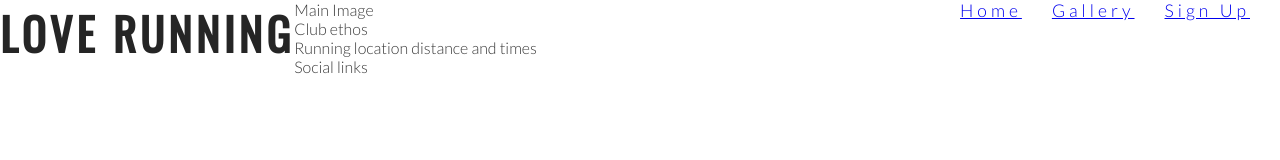
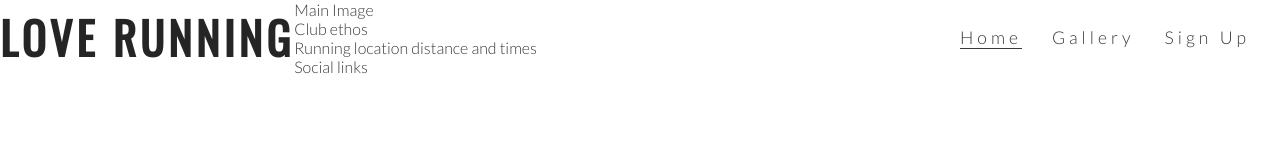
Before and after one commit to jamitag/love-running, a plain HTML site: page index.html in a window 1280 px wide. Drawn offline with nearby package versions, Linux system fonts and the light colour scheme.

Commit message:
style nav links

```diff
--- a/assets/css/style.css
+++ b/assets/css/style.css
@@ -34,9 +34,26 @@ h1, h2 {
 
 }
 
+#menu, #logo {
+    line-height: 75px;
+}
+
 #menu li {
-    list-style-type: none;
+    list-style-type: none; /* removes bullet points */
     float: right;
     margin-right: 30px;
 
 }
+
+#menu a {
+    text-decoration: none; /* removes underlines which appear automatically*/
+    color: inherit;
+}
+
+#menu a:hover {
+    border-bottom: 1px solid #3a3a3a; /* highlights hyperlinks when hovered over*/
+}
+
+.active {
+    border-bottom: 1px solid #3a3a3a; /* highlights current page allowing user to know which pager they're on*/
+}
--- a/index.html
+++ b/index.html
@@ -24,7 +24,7 @@
                     <a href="#">Gallery</a>
                 </li>
                 <li>
-                    <a href="index.html">Home</a>
+                    <a href="index.html" class="active">Home</a>
                 </li>
             </ul>
         </nav>
```
